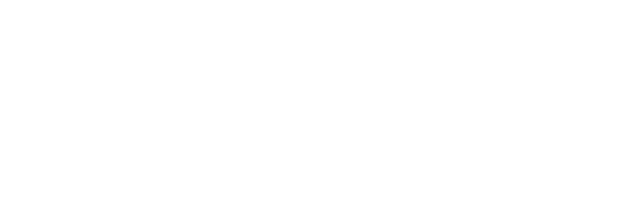
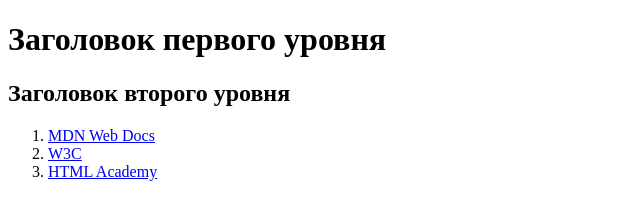
Before and after one commit to Ksenia0-13/task-html, a website: page src/index.html in a window 1280 px wide. Shown: the whole page, without its empty margins (0-640 px from the left). Drawn offline with Linux system fonts and the light colour scheme.

Commit message:
Выполнено задание

```diff
--- a/src/index.html
+++ b/src/index.html
@@ -1,7 +1,17 @@
-<!DOCTYPE html>
+<!doctype html>
 <html lang="en">
     <head>
         <title>HTML</title>
     </head>
-    <body></body>
+    <body>
+        <h1>Заголовок первого уровня</h1>
+        <h2>Заголовок второго уровня</h2>
+        <ol>
+            <li>
+                <a href="https://developer.mozilla.org/ru/">MDN Web Docs</a>
+            </li>
+            <li><a href="https://www.w3.org/">W3C</a></li>
+            <li><a href="https://htmlacademy.ru/">HTML Academy</a></li>
+        </ol>
+    </body>
 </html>
```
Also changed, not shown: 1 other file.
